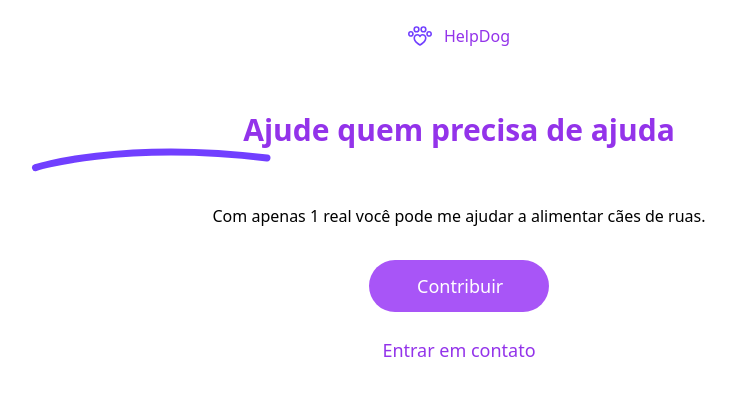
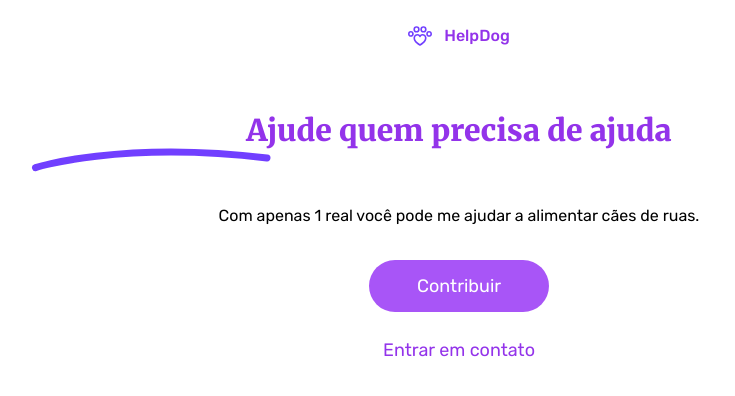
Before and after one commit to joaohenrik03/help-dog, a React (Vite) app: page / in a window 1280 px wide. Shown: the top 396 px of the page, without its empty margins (181-916 px from the left). Built offline with nearby package versions, Linux system fonts and the light colour scheme.

Commit message:
Updated fonts

```diff
--- a/src/App.tsx
+++ b/src/App.tsx
@@ -4,14 +4,14 @@ export function App() {
   return (
     <div className='grid'>
       <div className='pt-6 pr-6 pl-6 text-center'>
-        <span className='flex items-center justify-center gap-3 text-purple-600 font-medium mb-16 font-sans'>
+        <span className='flex items-center justify-center gap-3 text-purple-600 font-medium mb-16 font-rubik'>
           <Logo />
           HelpDog
         </span>
 
         <main>
           <div className='mb-8'>
-            <h1 className='text-purple-600 text-3xl font-extrabold'>
+            <h1 className='text-purple-600 text-3xl font-extrabold font-merriweather'>
               Ajude quem precisa de ajuda
             </h1>
             <svg className='w-[50%]' height="24" viewBox="0 0 239 24" fill="none" xmlns="http://www.w3.org/2000/svg">
@@ -19,15 +19,15 @@ export function App() {
             </svg>
           </div>
 
-          <p className='purple-600 font-normal mb-8'>
+          <p className='purple-600 font-normal mb-8 font-rubik'>
             Com apenas 1 real você pode me ajudar a alimentar cães de ruas.
           </p>
 
           <div className='grid gap-6 justify-center'>
-            <a href="#" className='text-lg bg-purple-500 px-12 py-3 rounded-[40px] text-white max-w-[180px]'>
+            <a href="#" className='text-lg bg-purple-500 px-12 py-3 rounded-[40px] text-white max-w-[180px] font-rubik'>
               Contribuir
             </a>
-            <a href="#" className='text-lg text-purple-600'>
+            <a href="#" className='text-lg text-purple-600 font-rubik'>
               Entrar em contato
             </a>
           </div>
--- a/tailwind.config.js
+++ b/tailwind.config.js
@@ -3,17 +3,9 @@ module.exports = {
   content: ["./src/**/*.tsx"],
   theme: {
     extend: {
-      extend: {
-        fontFamily: {
-          sans: 'Rubik, sans-serif;',
-          bold: 'Merriweather, serif;',
-        },
-        colors: {
-          purple: {
-            500: '#713FFF',
-            600: '#3C184E',
-          }
-        }
+      fontFamily: {
+        'merriweather': ['Merriweather', 'serif'],
+        'rubik': ['Rubik', 'sans-serif'],
       }
     },
   },
```
